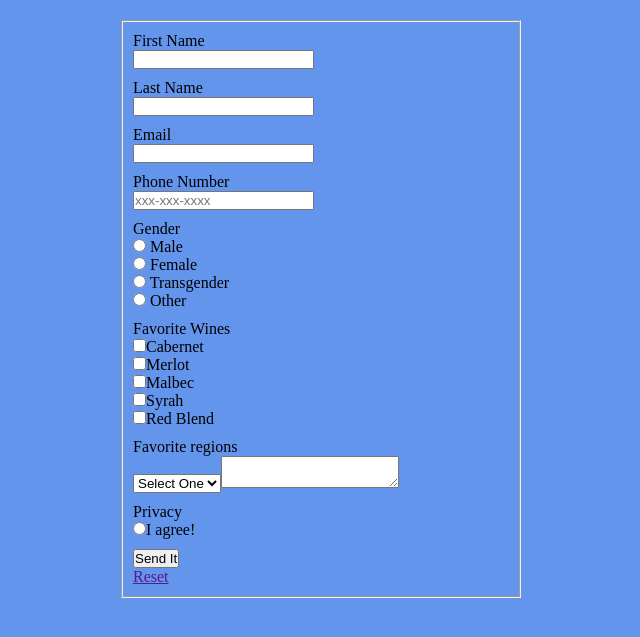
After one commit to DevonDeVaughnn/it_261, a PHP site: page /weeks/week_6/form1.php in a window 1280 px wide. The commit adds this page. Shown: the top 637 px of the page, without its empty margins (319-959 px from the left). Run offline with PHP 8.4, Linux system fonts and the light colour scheme.

Commit message:
added week 6 assignments

```diff
--- a/weeks/week_5/currency-ec/currency_ec.php
+++ b/weeks/week_5/currency-ec/currency_ec.php
@@ -6,7 +6,7 @@
     <meta http-equiv="X-UA-Compatible" content="IE=edge">
     <meta name="viewport" content="width=device-width, initial-scale=1.0">
     <title>Currency Extra Credit</title>
-    <link href="css/style.css" rel="stylesheet" type="text/css" />
+    <link href="css/style2.css" rel="stylesheet" type="text/css" />
 
 </head>
 
@@ -78,7 +78,7 @@
 }?>>Mattress</option>
 
             </select>
-            <input type="submit" value="Convert it">
+            <input type="submit" id="button" value="Convert it">
             <p><a href="">Reset</a></p>
         </fieldset>
     </form>
--- /dev/null
+++ b/weeks/week_6/css/style.css
@@ -0,0 +1,33 @@
+/* Styles for week 6 wine form */
+
+* {
+  padding: 0;
+  margin: 0;
+  box-sizing: border-box;
+}
+
+body {
+  background: cornflowerblue;
+}
+ul {
+  list-style-type: none;
+}
+
+/* Form styles */
+form {
+  width: 400px;
+  margin: 20px auto;
+}
+label {
+  display: block;
+}
+fieldset {
+  padding: 10px;
+}
+.error {
+  display: block;
+  color: maroon;
+  margin-bottom: 10px;
+  margin-top: 5px;
+  font-style: italic;
+}
--- /dev/null
+++ b/weeks/week_6/form1.php
@@ -0,0 +1,283 @@
+<?php
+
+$first_name = '';
+$last_name = '';
+$email = '';
+$gender = '';
+$wines = '';
+$phones = '';
+$regions = '';
+$comments = '';
+$privacy = '';
+
+$first_name_error = '';
+$last_name_error = '';
+$email_error = '';
+$gender_error = '';
+$wines_error = '';
+$comments_error = '';
+$regions_error = '';
+$phone_Err = '';
+$privacy_error = '';
+
+if ($_SERVER['REQUEST_METHOD'] == 'POST') {
+    if (empty($_POST['first_name'])) {
+        $first_name_error = 'Please fill out your First Name.';
+    } else {
+        $first_name = $_POST['first_name'];
+    }
+
+    if (empty($_POST['last_name'])) {
+        $last_name_error = 'Please fill out your Last Name.';
+    } else {
+        $last_name = $_POST['last_name'];
+    }
+
+    if (empty($_POST['email'])) {
+        $email_error = 'Please enter your email.';
+    } else {
+        $email = $_POST['email'];
+    }
+
+    if (empty($_POST['gender'])) {
+        $gender_error = 'Please select your gender.';
+    } else {
+        $gender = $_POST['gender'];
+    }
+
+    if (empty($_POST['wines'])) {
+        $wines_error = 'Please select your favorite wines.';
+    } else {
+        $wines = $_POST['wines'];
+    }
+
+    if ($_POST['regions'] == null) {
+        $regions_error = 'Please select your region.';
+    } else {
+        $regions = $_POST['regions'];
+    }
+    if (empty($_POST['comments'])) {
+        $comments_error = 'Please share your comments with us!';
+    } else {
+        $comments = $_POST['comments'];
+    }
+
+    if (empty($_POST['phone'])) {
+        // if empty, type in your number
+        $phone_Err = 'Your phone number please!';
+    } elseif (array_key_exists('phone', $_POST)) {
+        if (!preg_match('/^[0-9]{3}-[0-9]{3}-[0-9]{4}$/', $_POST['phone'])) {
+            // if you are not typing the requested format of xxx-xxx-xxxx, display Invalid format
+            $phone_Err = 'Invalid format!';
+        } else {
+            $phone = $_POST['phone'];
+        }
+    }
+
+    if (empty($_POST['privacy'])) {
+        $privacy_error = 'YOU MUST AGREE!';
+    } else {
+        $privacy = $_POST['privacy'];
+    }
+
+    function my_wines()
+    {
+        $my_return = '';
+        if (!empty($_POST['wines'])) {
+            $my_return = implode(', ', $_POST['wines']);
+        }
+        return $my_return;
+    }
+    //end of function
+
+    if (isset(
+        $_POST['first_name'],
+        $_POST['last_name'],
+        $_POST['email'],
+        $_POST['gender'],
+        $_POST['wines'],
+        $_POST['regions'],
+        $_POST['comments'],
+        $_POST['phone'],
+        $_POST['privacy'],
+    )) {
+        $to = 'devondevaughnn@gmail.com';
+        $subject = 'Test Email,' . date('m/d/y');
+        $body = '
+        The first name is: ' . $first_name . '' . PHP_EOL . '
+        The last name is: ' . $last_name . '' . PHP_EOL . '
+        Gender: ' . $gender . '' . PHP_EOL . '
+        Wines: ' . my_wines() . '' . PHP_EOL . '
+        Region: ' . $regions . '' . PHP_EOL . '
+        Phone: ' . $phone . '' . PHP_EOL . '
+        Email: ' . $email . '' . PHP_EOL . '
+        Comments: ' . $comments . '' . PHP_EOL . '
+        ';
+        $headers = array(
+            'From' => 'noreply@vanfloghrecords.com',
+            'Reply-To' => '' . $email . '',
+        );
+        mail($to, $subject, $body, $headers);
+        header('Location: thx.php');
+    }
+}
+// End Server method
+
+?>
+<!DOCTYPE html>
+<html lang="en">
+
+<head>
+    <meta charset="UTF-8">
+    <meta http-equiv="X-UA-Compatible" content="IE=edge">
+    <meta name="viewport" content="width=device-width, initial-scale=1.0">
+    <title>Emailable Form Number 1</title>
+    <link href="css/style.css" rel="stylesheet" type="text/css">
+    </link>
+</head>
+
+<body>
+    <form action="<?php echo htmlspecialchars($_SERVER['PHP_SELF']); ?>" method="POST">
+        <fieldset>
+            <label for="first_name">First Name</label>
+            <input type="text" name="first_name" value="<?php if (isset($_POST['first_name'])) {
+    echo htmlspecialchars($_POST['first_name']);
+}
+
+?>">
+            <!-- sticky -->
+
+            <span class="error">
+                <?php echo $first_name_error; ?>
+            </span>
+
+            <label for="last_name">Last Name</label>
+            <input type="text" name="last_name" value="<?php if (isset($_POST['last_name'])) {
+    echo htmlspecialchars($_POST['last_name']);
+}
+
+?>">
+            <span class="error">
+                <?php echo $last_name_error; ?>
+            </span>
+
+            <label for="email">Email</label>
+            <input type="email" name="email" value="<?php if (isset($_POST['email'])) {
+    echo htmlspecialchars($_POST['email']);
+}
+
+?>">
+            <span class="error">
+                <?php echo $email_error; ?>
+            </span>
+
+            <label for="phone">Phone Number</label>
+            <input type="text" name="phone" placeholder="xxx-xxx-xxxx" value="<?php if (isset($_POST['phone'])) {
+    echo htmlspecialchars($_POST['phone']);
+
+}
+
+?>">
+            <span class="error">
+                <?php echo $phone_Err; ?>
+            </span>
+
+            <label for="gender">Gender</label>
+            <input type="radio" name="gender" value="male" <?php if (isset($_POST['gender']) && $_POST['gender'] == 'male') {
+    echo 'checked="checked"';
+}
+?>> Male
+            <ul>
+                <li><input type="radio" name="gender" value="female" <?php if (isset($_POST['gender']) && $_POST['gender'] == 'female') {
+    echo 'checked="checked"';
+}
+?>> Female</li>
+                <li><input type="radio" name="gender" value="trans" <?php if (isset($_POST['gender']) && $_POST['gender'] == 'trans') {
+    echo 'checked="checked"';
+}
+?>> Transgender</li>
+                <li><input type="radio" name="gender" value="other" <?php if (isset($_POST['gender']) && $_POST['gender'] == 'other') {
+    echo 'checked="checked"';
+}
+?>> Other</li>
+            </ul>
+            <span class="error">
+                <?php echo $gender_error; ?>
+            </span>
+
+            <label for="wines">Favorite Wines</label>
+
+            <ul>
+                <li><input type="checkbox" name="wines[]" value="cab" <?php if (isset($_POST['wines']) && in_array('cab', $wines)) {
+    echo 'checked="checked"';
+}
+?>>Cabernet</li>
+                <li><input type="checkbox" name="wines[]" value="merlot" <?php if (isset($_POST['wines']) && in_array('merlot', $wines)) {
+    echo 'checked="checked"';
+}?>>Merlot</li>
+                <li><input type="checkbox" name="wines[]" value="malbec" <?php if (isset($_POST['wines']) && in_array('malbec', $wines)) {
+    echo 'checked="checked"';
+}?>>Malbec</li>
+                <li><input type="checkbox" name="wines[]" value="syrah" <?php if (isset($_POST['wines']) && in_array('syrah', $wines)) {
+    echo 'checked="checked"';
+}?>>Syrah</li>
+                <li><input type="checkbox" name="wines[]" value="blend" <?php if (isset($_POST['wines']) && in_array('blend', $wines)) {
+    echo 'checked="checked"';
+}?>>Red Blend</li>
+            </ul>
+            <span class="error">
+                <?php echo $wines_error; ?>
+            </span>
+            <label for="regions">Favorite regions</label>
+            <select name="regions" id="">
+                <option value="" NULL <?php if (isset($_POST['regions']) && $_POST['regions'] == null) {
+    echo 'selected="unselected"';
+}?>>Select One</option>
+                <option value="nw" <?php if (isset($_POST['regions']) && $_POST['regions'] == 'nw') {
+    echo 'selected="unselected"';
+}?>>Northwest</option>
+                <option value="sw" <?php if (isset($_POST['regions']) && $_POST['regions'] == 'sw') {
+    echo 'selected="unselected"';
+}?>>Southwest</option>
+                <option value="mw" <?php if (isset($_POST['regions']) && $_POST['regions'] == 'mw') {
+    echo 'selected="unselected"';
+}?>>Midwest</option>
+                <option value="ne" <?php if (isset($_POST['regions']) && $_POST['regions'] == 'ne') {
+    echo 'selected="unselected"';
+}?>>Northeast</option>
+                <option value="se" <?php if (isset($_POST['regions']) && $_POST['regions'] == 'se') {
+    echo 'selected="unselected"';
+}?>>Southeast</option>
+                <option value="so" <?php if (isset($_POST['regions']) && $_POST['regions'] == 'so') {
+    echo 'selected="unselected"';
+}?>>Southern</option>
+                <option value="no" <?php if (isset($_POST['regions']) && $_POST['regions'] == 'no') {
+    echo 'selected="unselected"';
+}?>>Northern</option>
+
+                <span class="error">
+                    <?php echo $regions_error; ?>
+                </span>
+                <label for="comments"></label>
+                <textarea
+                    name="comments"><?php if (isset($_POST['comments'])) {echo htmlspecialchars($_POST['comments']);}?></textarea>
+                <span class="error">
+                    <?php echo $comments_error; ?>
+                </span>
+                <label for="privacy">Privacy</label>
+                <ul>
+                    <li><input type="radio" name="privacy" value="agree" <?php if (isset($_POST['privacy']) && $_POST['privacy'] == 'agree') {
+    echo 'checked="checked"';
+}
+?>>I agree!</li>
+                </ul>
+                <span class="error">
+                    <?php echo $privacy_error; ?> </span>
+                <input type="submit" value="Send It">
+                <p><a href="">Reset</a></p>
+            </select>
+        </fieldset>
+    </form>
+</body>
+
+</html>
```
Also changed, not shown: weeks/week_5/currency-ec/css/style2.css (added, +89 -0 lines), weeks/week_6/functions.php (added, +82 -0 lines), weeks/week_6/implode.php (added, +15 -0 lines), weeks/week_5/currency-ec/css/style.css (deleted).
